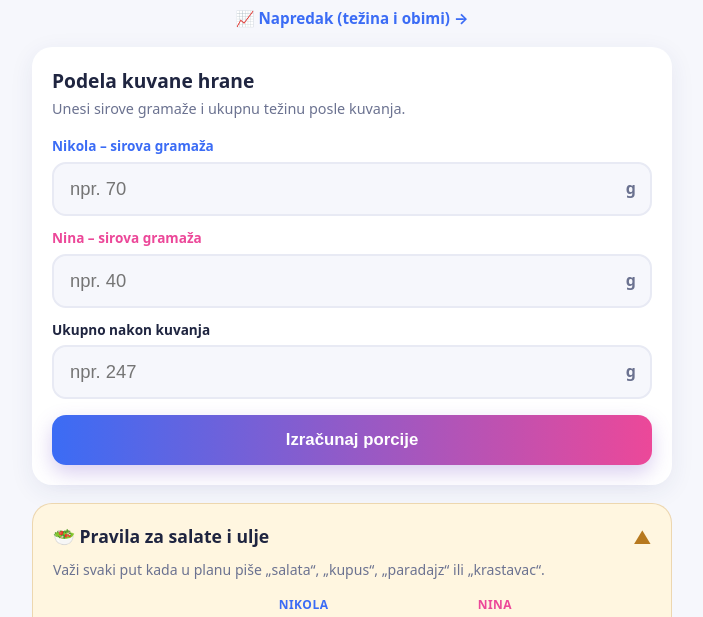
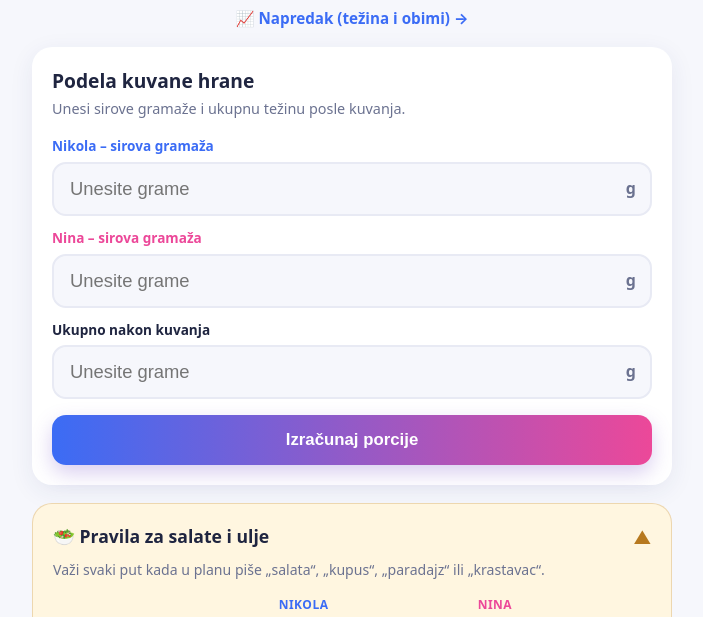
Before and after one commit to nikolailic97/meal-prep, a website: page index.html in a window 1280 px wide. Shown: the part 103-720 px from the top of the page, without its empty margins (288-991 px from the left). Drawn offline with Linux system fonts and the light colour scheme.

Commit message:
small changes

```diff
--- a/index.html
+++ b/index.html
@@ -241,15 +241,15 @@
     <div class="fields">
       <div class="field n">
         <label for="inN">Nikola – sirova gramaža</label>
-        <div class="input-wrap"><input id="inN" type="number" inputmode="decimal" min="0" placeholder="npr. 70"></div>
+        <div class="input-wrap"><input id="inN" type="number" inputmode="decimal" min="0" placeholder="Unesite grame"></div>
       </div>
       <div class="field m">
         <label for="inM">Nina – sirova gramaža</label>
-        <div class="input-wrap"><input id="inM" type="number" inputmode="decimal" min="0" placeholder="npr. 40"></div>
+        <div class="input-wrap"><input id="inM" type="number" inputmode="decimal" min="0" placeholder="Unesite grame"></div>
       </div>
       <div class="field t">
         <label for="inT">Ukupno nakon kuvanja</label>
-        <div class="input-wrap"><input id="inT" type="number" inputmode="decimal" min="0" placeholder="npr. 247"></div>
+        <div class="input-wrap"><input id="inT" type="number" inputmode="decimal" min="0" placeholder="Unesite grame"></div>
       </div>
     </div>
     <button class="btn" id="calcBtn" type="button">Izračunaj porcije</button>
```
